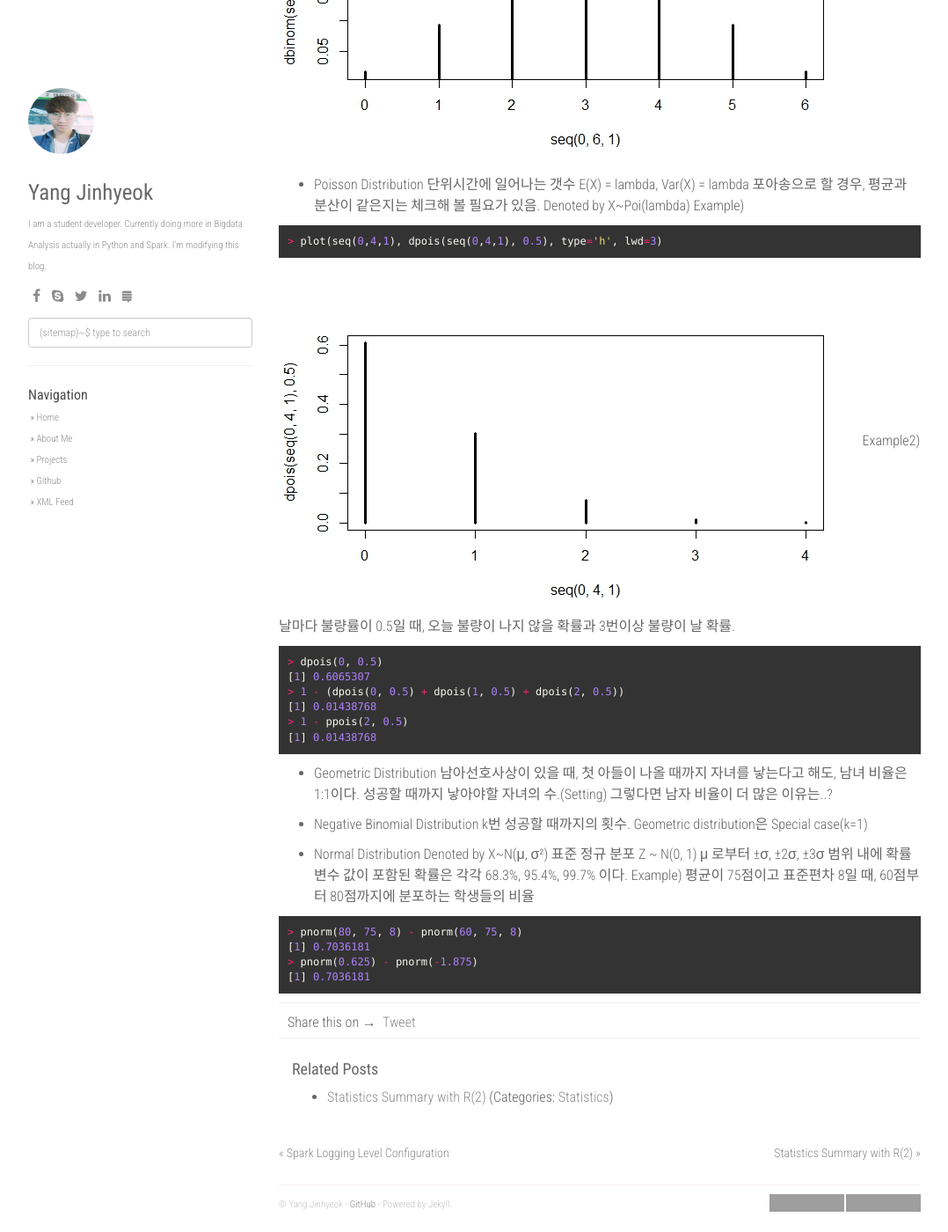
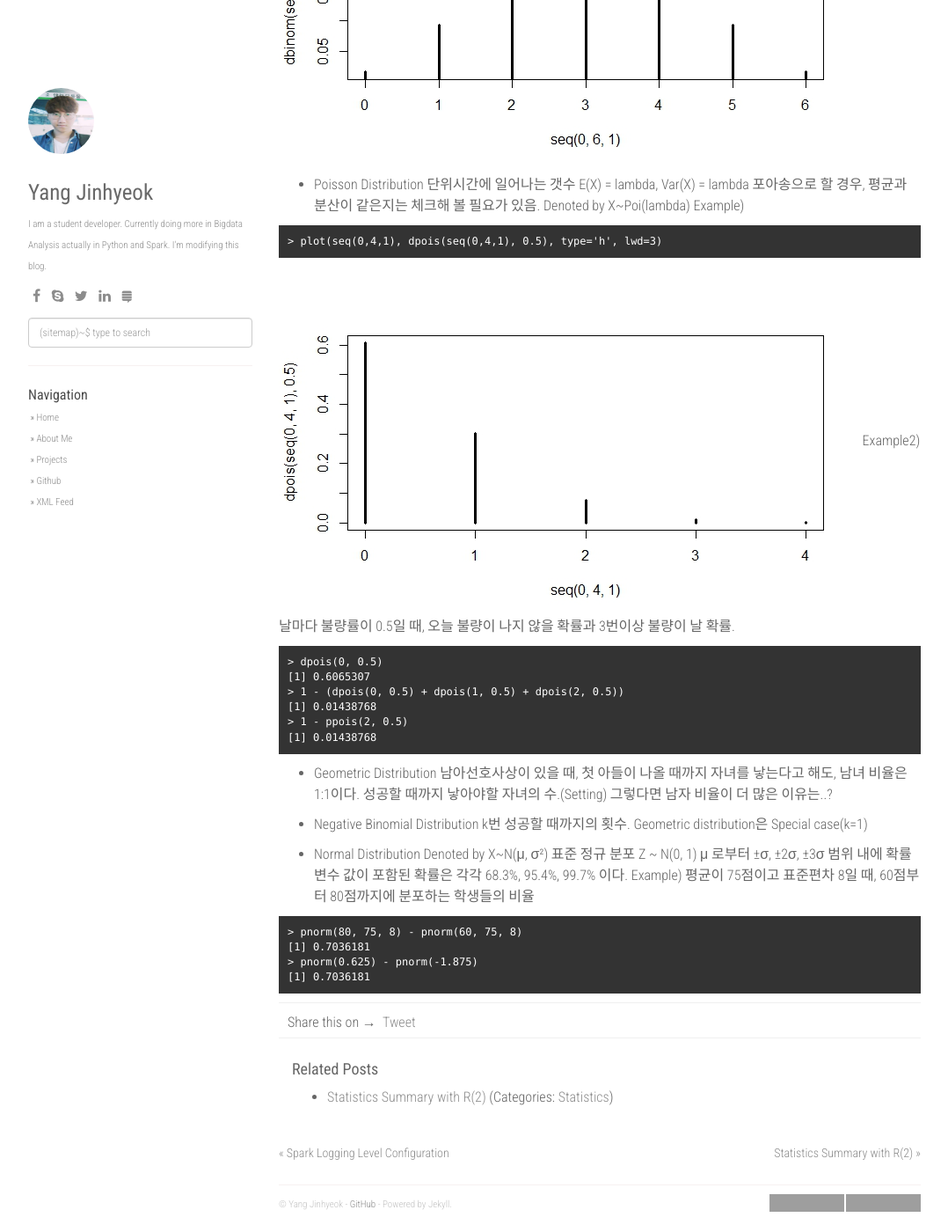
Before and after one commit to Yangyangii/Yangyangii.github.io, a Jekyll site: the page built from _posts/2017-01-02-Statistics-Summary-withR-1.markdown, in a window 1280 px wide and 1400 px high, scrolled down 1177 px. Shown: the whole window at 88% size, without its empty margins (53-1131 px from the left). Built offline with Jekyll 4.4.1, drawn with Linux system fonts in a browser that asks for light colours; nearby versions of some CDN libraries; comment, search, counter and statistics services are not loaded; some of the changed text lies outside the part shown; grey boxes are pictures that could not be loaded.

Commit message:
R언어 Hightlight ruby -> rhtml로 전체 변경

```diff
--- a/_posts/2017-01-02-Statistics-Summary-withR-1.markdown
+++ b/_posts/2017-01-02-Statistics-Summary-withR-1.markdown
@@ -30,11 +30,11 @@ Denoted by X~Bin(n, p)
 Parameter 2개
 Bernoulli(p) 는 Binomial의 Special Case.(n=1일 때)
 Example)
-{% highlight ruby %}
+{% highlight rhtml %}
 > plot(seq(0,6,1), dbinom(seq(0,6,1), 6, 0.3), type='h', lwd=3)
 {% endhighlight %}
 ![Screenshot Binomial](https://raw.githubusercontent.com/yangyangii/yangyangii.github.io/master/static/img/_posts/Statistics-Summary-withR-1.jpeg  "Screenshot Binomial")
-{% highlight ruby %}
+{% highlight rhtml %}
 > plot(seq(0,6,1), dbinom(seq(0,6,1), 6, 0.5), type='h', lwd=3)
 {% endhighlight %}
 ![Screenshot Binomial2](https://raw.githubusercontent.com/yangyangii/yangyangii.github.io/master/static/img/_posts/Statistics-Summary-withR-2.jpeg  "Screenshot Binomial2")
@@ -45,13 +45,13 @@ E(X) = lambda, Var(X) = lambda
 포아송으로 할 경우, 평균과 분산이 같은지는 체크해 볼 필요가 있음.
 Denoted by X~Poi(lambda)
 Example)
-{% highlight ruby %}
+{% highlight rhtml %}
 > plot(seq(0,4,1), dpois(seq(0,4,1), 0.5), type='h', lwd=3)
 {% endhighlight %}
 ![Screenshot Poissong](https://raw.githubusercontent.com/yangyangii/yangyangii.github.io/master/static/img/_posts/Statistics-Summary-withR-3.jpeg  "Screenshot Poissong")
 Example2)
 날마다 불량률이 0.5일 때, 오늘 불량이 나지 않을 확률과 3번이상 불량이 날 확률.
-{% highlight ruby %}
+{% highlight rhtml %}
 > dpois(0, 0.5)
 [1] 0.6065307
 > 1 - (dpois(0, 0.5) + dpois(1, 0.5) + dpois(2, 0.5))
@@ -76,7 +76,7 @@ Z ~ N(0, 1)
 μ 로부터 ±σ, ±2σ, ±3σ 범위 내에 확률변수 값이 포함된 확률은 각각 68.3%, 95.4%, 99.7% 이다.
 Example)
 평균이 75점이고 표준편차 8일 때, 60점부터 80점까지에 분포하는 학생들의 비율
-{% highlight ruby %}
+{% highlight rhtml %}
 > pnorm(80, 75, 8) - pnorm(60, 75, 8)
 [1] 0.7036181
 > pnorm(0.625) - pnorm(-1.875)
```
Also changed, not shown: _posts/2017-01-02-Statistics-Summary-withR-2.markdown (+4 -4 lines).
